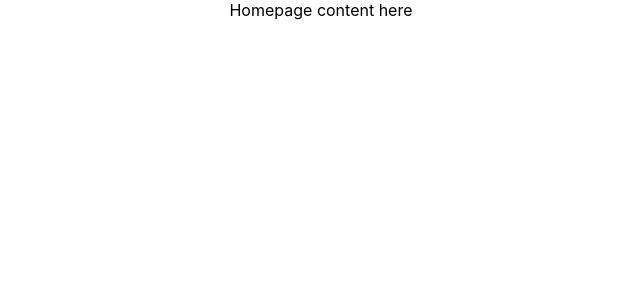
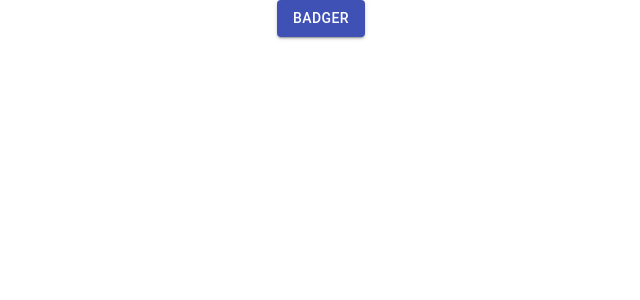
Before and after one commit to jrdavenport/carbon-calc-app, a React (Create React App) app: page / in a window 1280 px wide. Shown: the top 300 px of the page, without its empty margins (319-959 px from the left). Built offline with nearby package versions, Linux system fonts and the light colour scheme.

Commit message:
some state using button clicks

```diff
--- a/src/App.tsx
+++ b/src/App.tsx
@@ -7,20 +7,21 @@ import {
   Switch,
   Route,
 } from "react-router-dom";
+import Home from './pages/home';
 
 function App() {
   return (
     <div className="App">
-       <Router>
+      <Router>
         <Switch>
           <Route path="/admin">
             <Admin />
           </Route>
           <Route path="/">
-            Homepage content here
+            <Home />
           </Route>
         </Switch>
-       </Router>
+      </Router>
     </div>
   );
 }
--- /dev/null
+++ b/src/pages/home.tsx
@@ -0,0 +1,58 @@
+import { Button } from '@material-ui/core';
+import React, { useState } from 'react';
+
+interface AppState {
+    zoneAnimal?: string;
+    zoneColour?: string;
+    transport?: string;
+}
+
+const defaultState = {
+    zoneAnimal: undefined,
+    zoneColour: undefined,
+    transport: undefined,
+}
+
+function Home() {
+
+    const [state, setState] = useState<AppState>(defaultState);
+
+    const onZoneAnimalClick = () => {
+        setState({
+            ...state,
+            zoneAnimal: "badger"
+        })
+    };
+
+    const onZoneColourClick = () => {
+        setState({
+            ...state,
+            zoneColour: "red"
+        })
+    };
+
+    const onTransportClick = () => {
+        setState({
+            ...state,
+            transport: "red"
+        })
+    };
+
+    return (
+        <div className="App">
+            <Button variant="contained" color="primary" onClick={onZoneAnimalClick}>
+                Badger
+      </Button>
+            {state.zoneAnimal && (
+                <Button variant="contained" color="primary" onClick={onZoneColourClick}>
+                    Red
+                </Button>)}
+            {state.zoneAnimal && state.zoneColour && (
+                <Button variant="contained" color="primary" onClick={onTransportClick}>
+                    Car
+                </Button>)}
+        </div>
+    );
+}
+
+export default Home
```
